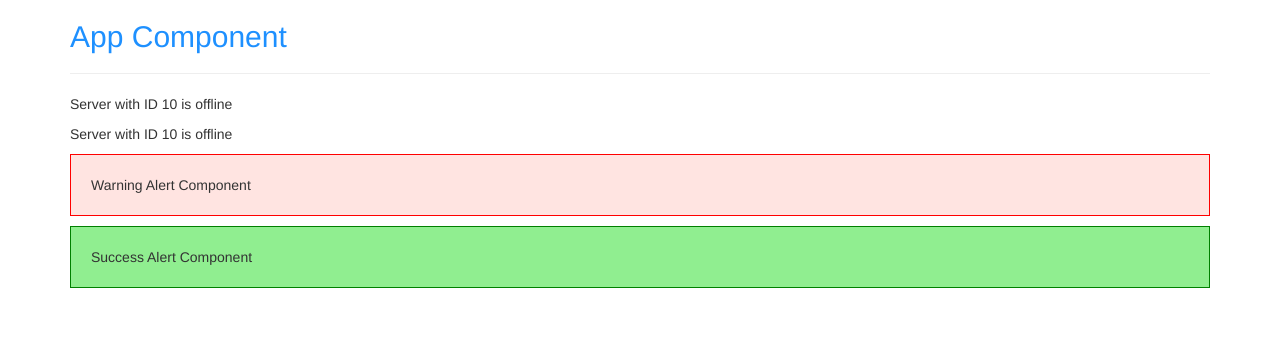
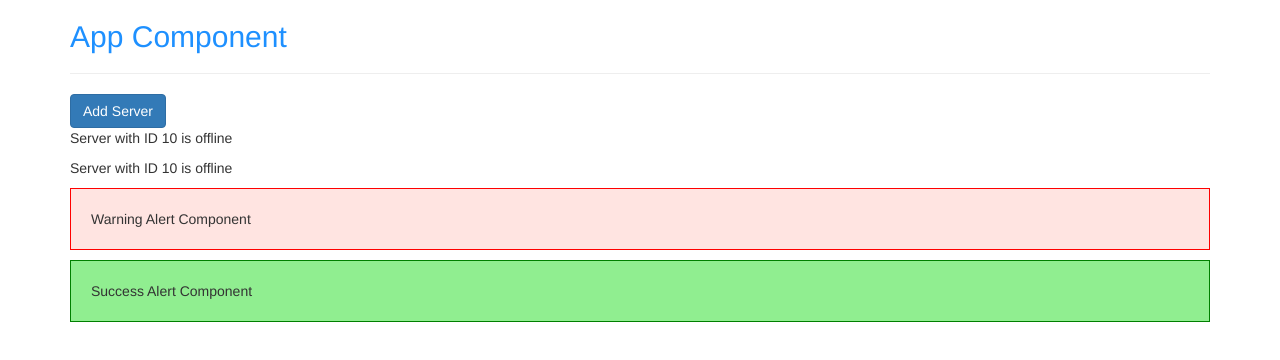
Before and after one commit to tyVespA/u-ng-2, an Angular app: page / in a window 1280 px wide. Shown: the top 360 px of the page. Built offline with nearby package versions, Linux system fonts and the light colour scheme.

Commit message:
Test property binding

```diff
--- a/src/app/servers/servers.component.html
+++ b/src/app/servers/servers.component.html
@@ -1,2 +1,3 @@
+<button class="btn btn-primary" [disabled]="!allowNewServer">Add Server</button>
 <app-server></app-server>
 <app-server></app-server>
--- a/src/app/servers/servers.component.ts
+++ b/src/app/servers/servers.component.ts
@@ -3,8 +3,15 @@
 @Component({
   selector: 'app-servers',
   templateUrl: './servers.component.html',
-  styleUrl: './servers.component.css'
+  styleUrl: './servers.component.css',
 })
 export class ServersComponent {
+  allowNewServer = false;
 
+  // method executed when the component is created by angular
+  constructor() {
+    setTimeout(() => {
+      this.allowNewServer = true;
+    }, 2000);
+  }
 }
```
